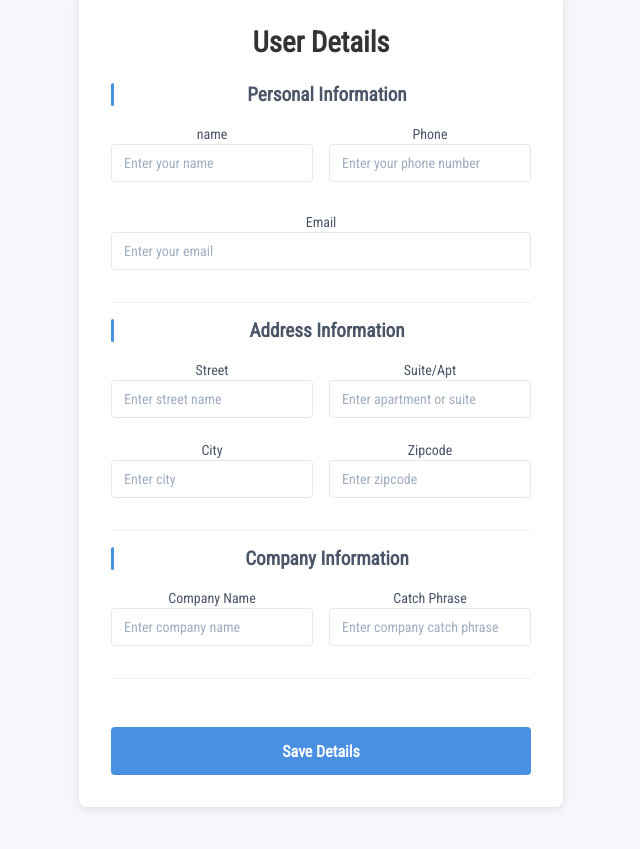
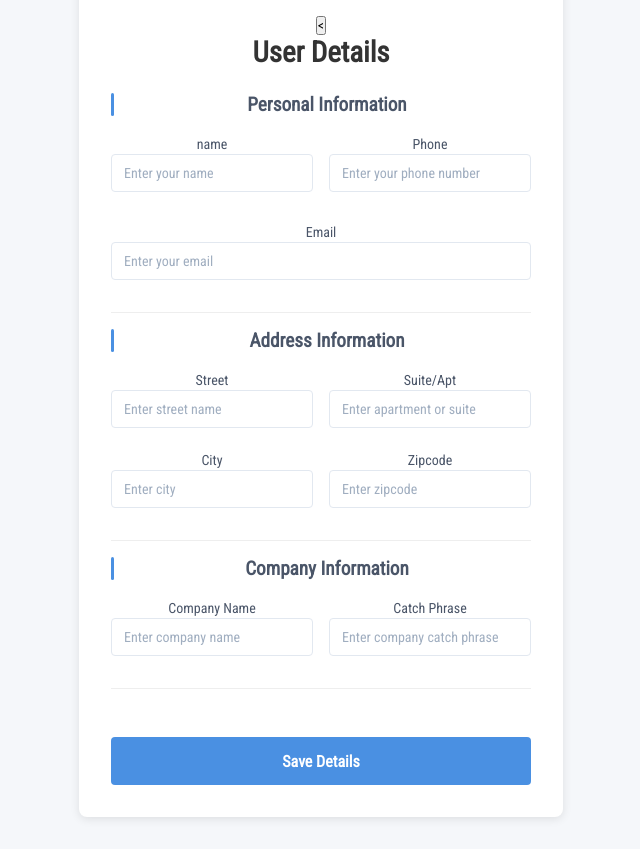
Before and after one commit to CoralSh286/Json-Server, a React (Vite) app in the folder front/: page /register in a window 1280 px wide. Both pictures are taken after typing "Sample", "Sample123", "Sample123" into the empty fields and a click on the button "Register". Shown: the whole page, without its empty margins (319-959 px from the left). Built offline with nearby package versions, Linux system fonts and the light colour scheme; no server answers.

Commit message:
Refactor code structure for improved readability and maintainability

```diff
--- a/front/src/App.jsx
+++ b/front/src/App.jsx
@@ -11,7 +11,7 @@ function App() {
     <Routes>
       <Route path="/login" element={<LoginPage />} />
       <Route path="/register" element={<RegisterPage />}>
-      <Route path="user-details" element={<UserDetailsPage />} />
+      <Route path="user-details" element={<UserDetailsPage  />} />
       </Route>
       <Route path="/" element={
         <UseAuth>
--- a/front/src/pages/RegisterPage/RegisterPage.jsx
+++ b/front/src/pages/RegisterPage/RegisterPage.jsx
@@ -1,7 +1,7 @@
 import React, { useState } from 'react';
 import './style.css';
 import Input from '../../components/Input/Input';
-import { Link, useNavigate } from 'react-router-dom';
+import { Link, Outlet, useNavigate } from 'react-router-dom';
 import UserDetailsPage from '../UserDetailsPage/UserDetailsPage';
 import { checkIsUserNameExist } from '../../service/requests';
 
@@ -56,8 +56,8 @@ export default function RegisterPage() {
     if (!formData.password) {
       tempErrors.password = 'Password is required';
       isValid = false;
-    } else if (formData.password.length < 6) {
-      tempErrors.password = 'Password must be at least 6 characters';
+    } else if (formData.password.length < 1) {
+      tempErrors.password = 'Password must be at least 1 characters';
       isValid = false;
     }
 
@@ -94,15 +94,12 @@ export default function RegisterPage() {
   }
   };
 
+  if(validUser) {
+    return (
+       <Outlet context={{userData:{username:formData.username, password:formData.password} , setValidUser:setValidUser }} />
+    )
+  }
 
-
-if(validUser) {
-  return (
-    <>
-<UserDetailsPage username={formData.username} password={formData.password} />
-    </>
-  )
-}
 
   return (
     <div className="register-container">
@@ -156,6 +153,7 @@ if(validUser) {
       <div className="login-link">
         Already have an account? <Link to={"/"}>Login</Link>
       </div>
+
     </div>
   );
 }
--- a/front/src/pages/UserDetailsPage/UserDetailsPage.jsx
+++ b/front/src/pages/UserDetailsPage/UserDetailsPage.jsx
@@ -1,8 +1,13 @@
 import React, { useState } from 'react'
 import Input from '../../components/Input/Input'
 import './style.css' // Import the CSS file
+import { registerUser } from '../../service/requests';
+import { Link, useNavigate, useOutletContext } from 'react-router-dom';
 
-export default function UserDetailsPage({ username , password }) {
+export default function UserDetailsPage() {
+  const { userData, setValidUser } = useOutletContext();
+  const { username, password } = userData;
+  const nav = useNavigate()
   const [user, setUser] = useState({
 
     username: username,
@@ -59,6 +64,8 @@ export default function UserDetailsPage({ username , password }) {
     e.preventDefault();
     // Handle form submission logic here
     try {
+      console.log('user =================>', JSON.stringify(user));
+
       const res = await registerUser(user);
       console.log('User registered successfully:', res);
       // Add success handling here
@@ -67,9 +74,13 @@ export default function UserDetailsPage({ username , password }) {
       // Add error handling here
     }
   };
-
+  const backToRegister = () => {
+    setValidUser(false);
+    nav("/register")
+  };
   return (
     <div className="user-details-container">
+      <button onClick={backToRegister}> { "<"}</button>
       <h1 className="user-details-title">User Details</h1>
 
       <form onSubmit={handleSubmit} className="user-details-form">
--- a/front/src/service/api.jsx
+++ b/front/src/service/api.jsx
@@ -35,13 +35,16 @@ const useApiRequest = ({url, method = 'get', initialData = null , body= {}}) =>
 
   return { data, loading, error, fetchData };
 };
-const  apiRequest = async ({url, method, body}) => {
+const  apiRequest = async ({url, method, body , }) => {
         try {
         const response = await axios({
             baseURL: URL,
             url,
+            headers: {
+                'Content-Type': 'application/json',
+            },
             method,
-            body,
+            data: JSON.stringify(body),
 
         });
         return response.data;
--- a/front/src/service/requests.jsx
+++ b/front/src/service/requests.jsx
@@ -21,7 +21,7 @@ const checkIsUserNameExist = async ({username}) => {
 }
 const registerUser = async (user) => {
     try {
-        const response = await apiRequest({ url: '/users', method: 'post', body: user });
+        const response = await apiRequest({ url: '/users', method: 'post', body: user  });
         return response;
     } catch (error) {
         console.error('Register error:', error);
```
Also changed, not shown: 1 other file (tests, documents, lock files or other folders).
